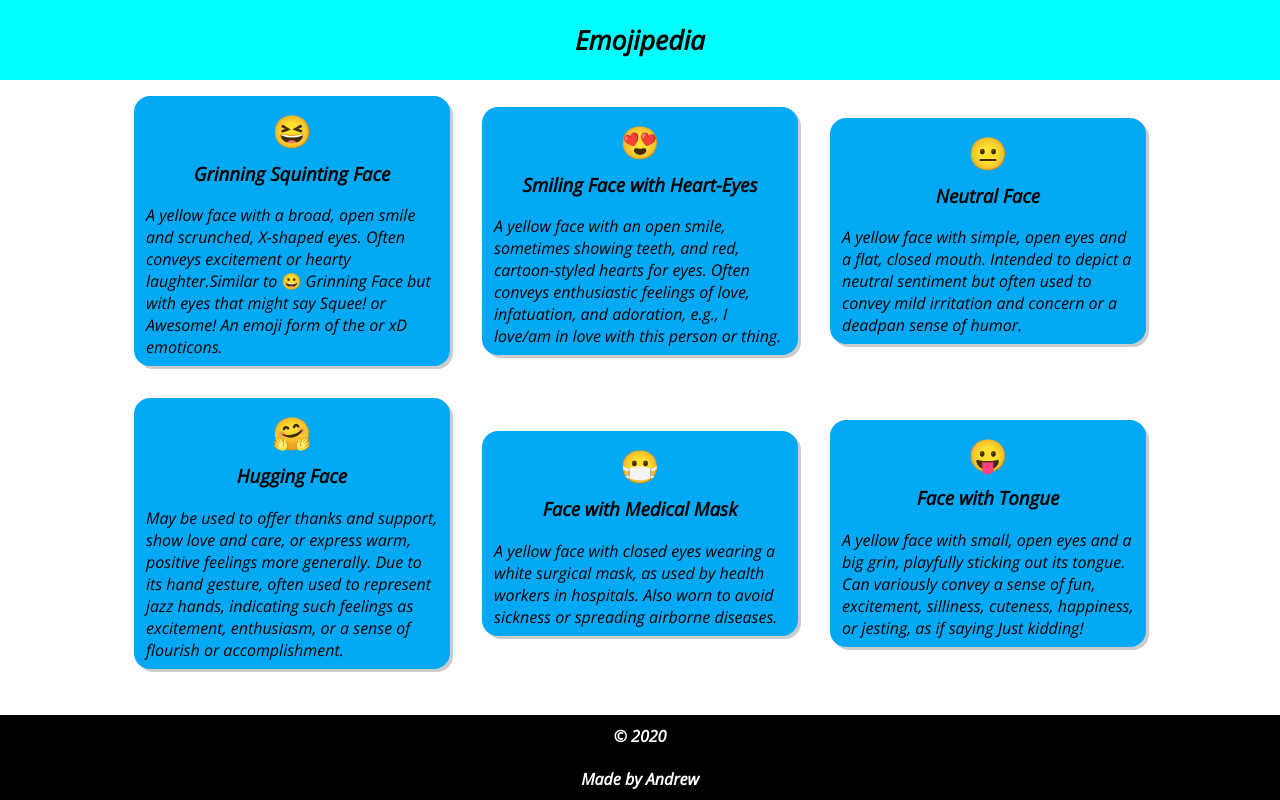
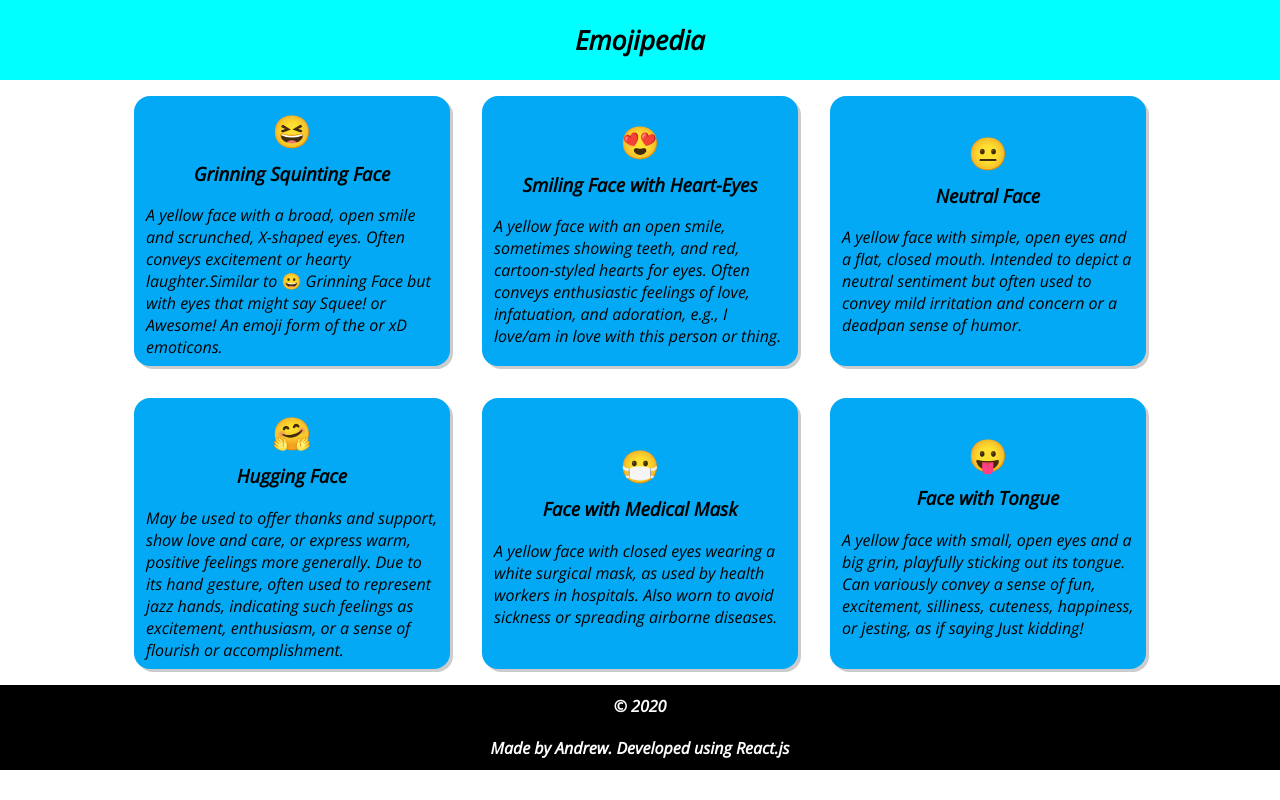
Before and after one commit to ajoel24/emojipedia, a React (Create React App) app: page / in a window 1280 px wide. Built offline with nearby package versions, Linux system fonts and the light colour scheme.

Commit message:
Edited content in Footer component

```diff
--- a/src/components/card/Card.css
+++ b/src/components/card/Card.css
@@ -9,6 +9,8 @@
   padding: 0.5rem;
   border-radius: 1rem;
   box-shadow: 3px 3px 0 0 #ccc;
+  align-self: stretch;
+  justify-self: stretch;
 }
 
 .card p {
--- a/src/components/footer/Footer.css
+++ b/src/components/footer/Footer.css
@@ -4,7 +4,7 @@ footer {
   align-items: center;
   justify-content: center;
   line-height: 0;
-  position: absolute;
+  position: relative;
   bottom: 0;
   width: 100%;
   background-color: #000;
--- a/src/components/footer/Footer.jsx
+++ b/src/components/footer/Footer.jsx
@@ -5,7 +5,7 @@ function Footer() {
 	return (
 		<footer>
 			<h4>&copy; {new Date().getFullYear()}</h4>
-			<h4>Made by Andrew</h4>
+			<h4>Made by Andrew. Developed using React.js</h4>
 		</footer>
 	);
 }
```
